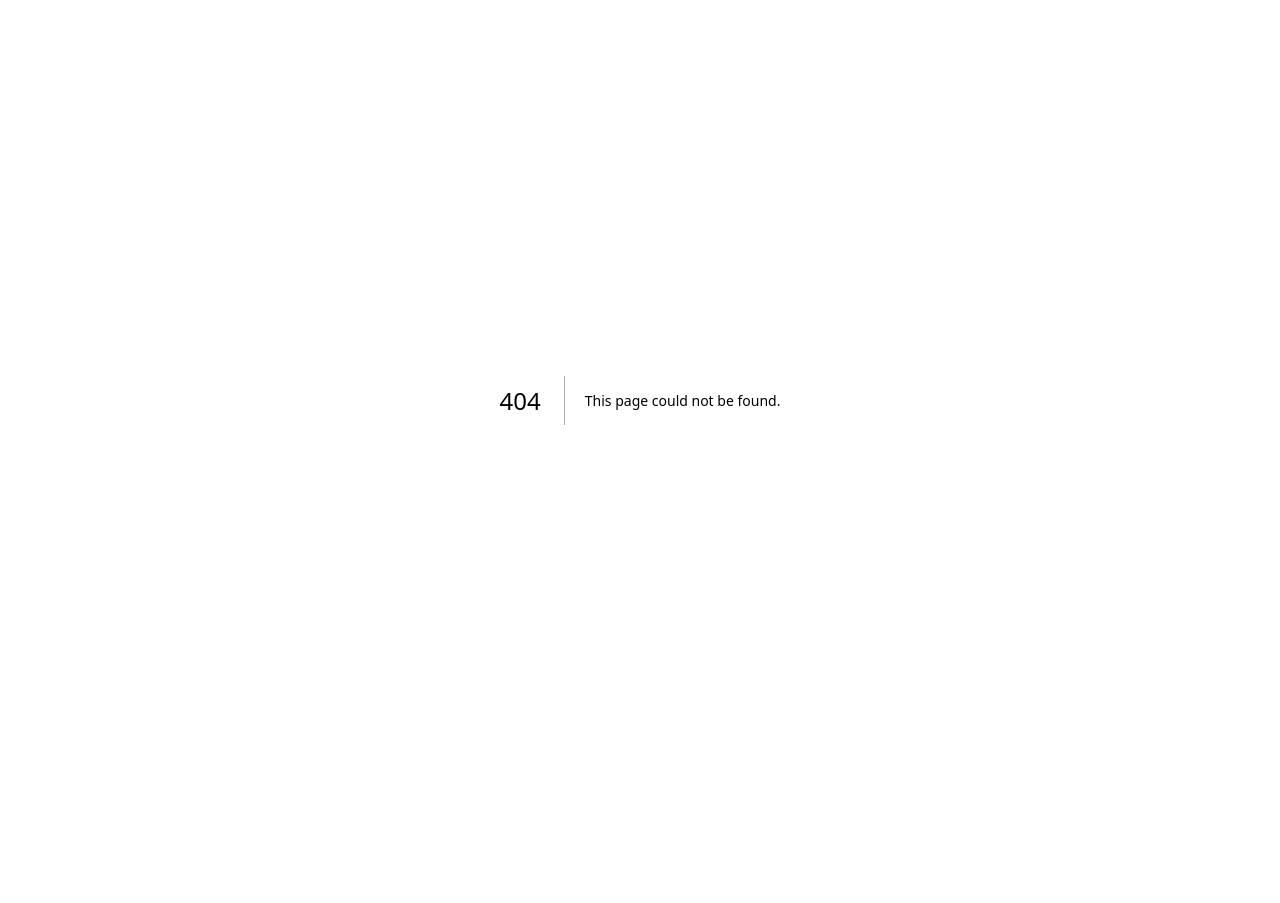
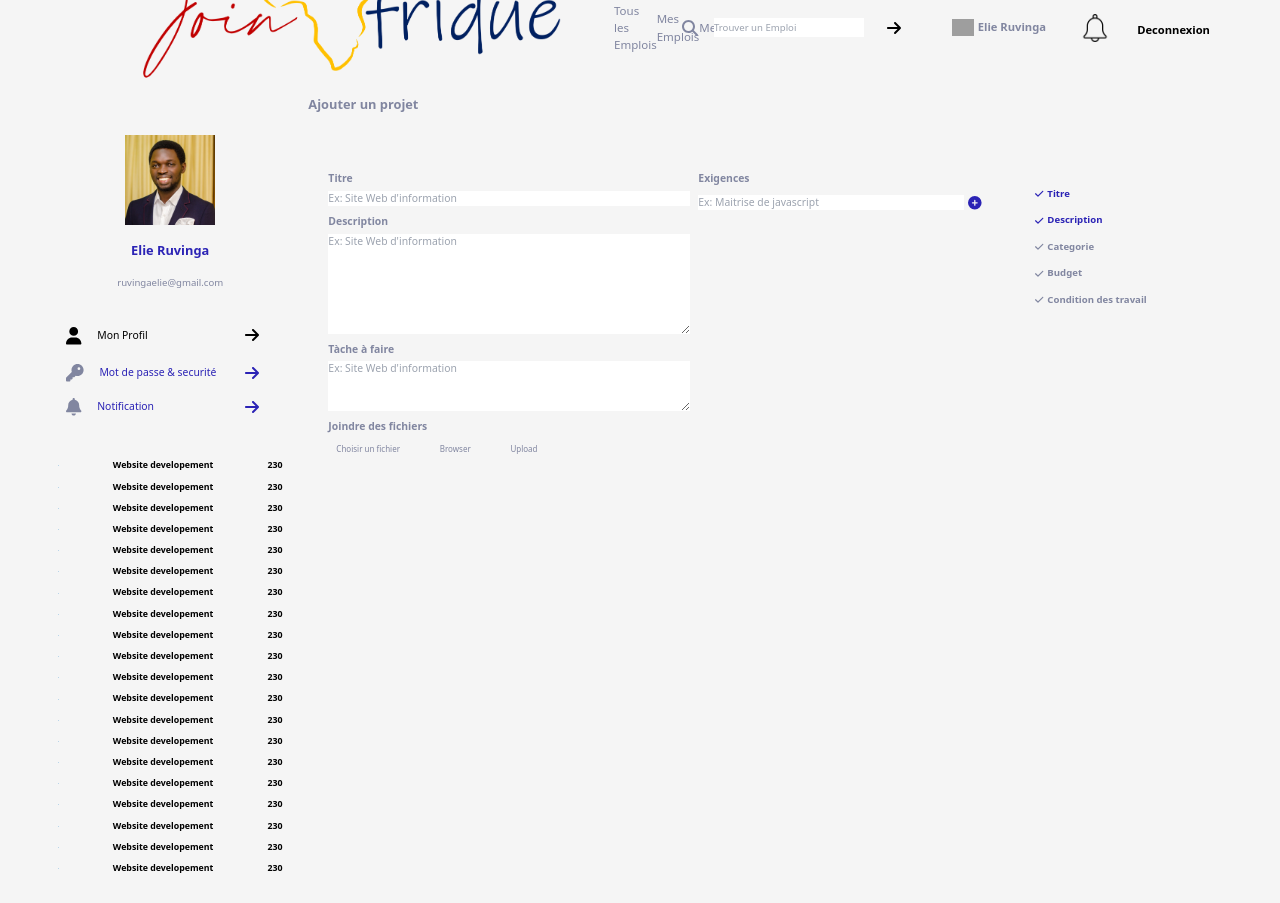
Before and after one commit to ERuvinga/join_afirik_client, a Next.js app: page /projet in a window 1280 px wide. Before the commit this address had no page. Before the commit the page ends 800 px from the top, so only its background shows below. Built offline with nearby package versions, Linux system fonts and the light colour scheme; grey boxes are pictures that could not be loaded.

Commit message:
add recoil in projet/page and use tabEcigence atom

```diff
--- a/src/Components/Menu/index.tsx
+++ b/src/Components/Menu/index.tsx
@@ -27,7 +27,7 @@
     ]
 
     return (
-        <div className='border w-[25%] flex flex-col items-center pt-20 space-y-4'>
+        <div className=' w-[25%] flex flex-col items-center pt-20 space-y-4'>
             <div className=' h-[90px] w-[90px] '>
                 <Image
                     src="/user.jpg"
@@ -58,7 +58,7 @@
                         </div>)
                 }
             </div>
-            <div className=' border Menu w-[90%] p-3 flex flex-col space-y-2'>
+            <div className=' Menu w-[90%] p-3 flex flex-col space-y-2'>
                 {
                     arrayWeb.map((value, index) =>
                         <div key={index} className='w-[100%] flex items-center justify-between'>
--- a/src/Components/State/index.ts
+++ b/src/Components/State/index.ts
@@ -7,3 +7,5 @@
         default: []
     }
 );
+
+export { ExigenceList };
--- a/src/pages/elie.tsx
+++ b/src/pages/projet.tsx
@@ -6,7 +6,21 @@
 import { FontAwesomeIcon } from '@fortawesome/react-fontawesome'
 import { faCheck, faMinusCircle, faPlusCircle } from '@fortawesome/free-solid-svg-icons'
 
+// recoil.js
+import { useRecoilState } from 'recoil';
+import { useState } from 'react';
+import { ExigenceList } from '../Components/State'
+
 const Elie = () => {
+    //hooks
+    let exigences: [] | any;
+    const [newExig, setNewExig] = useState('Ex: Maitrise de javascript');
+    const exigencesState = useRecoilState(ExigenceList);
+
+    //affectation
+    exigences = exigencesState[0];
+    const setExigence = exigencesState[1]
+
     const dataFilter = [
         {
             text: 'Titre',
@@ -30,12 +44,26 @@
         }
     ];
 
-    const dataExig = [
-        1, 2, 3, 4
-    ]
+    const addExigence = () => {
+        setExigence((lastExigenceTab: any) => [
+            ...lastExigenceTab,
+            {
+                value: newExig
+            }
+        ]);
+
+    };
+
+    const deleteExigence = (index: number) => {
+        let tabExigence = [...exigences];
+        tabExigence.splice(index, 1);
+        // update tab
+        setExigence(() => tabExigence);
+    }
 
     return (
         <>
+
             <Header />
             <Nav />
             <div className='w-[95%] mx-auto pb-4 flex justify-between'>
@@ -46,7 +74,7 @@
                     </div>
                     <div className=' w-[100%] mx-auto flex justify-between'>
                         <div className='ContDescrptproject w-[75%] p-4 flex'>
-                            <div className='flex flex-col  w-[55%] px-1 '>
+                            <div className='flex flex-col w-[55%] px-1 '>
                                 <span className='text-[.65em] text-[#8186A0] font-extrabold'>Titre</span>
                                 <div className='w-[100%] flex my-1 items-center'>
                                     <input className='text-[.65em] w-[100%] text-[#8186A0] font-normal inputExig' type='text' placeholder="Ex: Site Web d'information" />
@@ -70,22 +98,29 @@
                                 </div>
 
                             </div>
-                            <div className='flex flex-col w-[45%] h-[200px] px-1 '>
+                            <div className='flex flex-col w-[45%] px-1'>
                                 <span className='text-[.65em] text-[#8186A0] font-extrabold '>Exigences</span>
                                 <div className='flex flex-col w-[100%] my-1 space-y-1'>
                                     <span className='flex flex-col space-y-1'>
                                         {
-                                            dataExig.map((value, index) =>
+                                            exigences.map((item: any, index: any) =>
                                                 <div className='w-[100%] flex space-x-1 items-center' key={index}>
-                                                    <input className='text-[.65em] w-[90%] text-[#8186A0] font-normal inputExig' type='text' placeholder='Ex: Maitrise de javascript' />
-                                                    <FontAwesomeIcon className='text-[.85em] text-[#b52323]' icon={faMinusCircle} />
+                                                    <input className='text-[.65em] w-[90%] text-[#8186A0] font-normal inputExig'
+                                                        type='text'
+                                                        placeholder={item.value} />
+                                                    <FontAwesomeIcon className='text-[.85em] text-[#b52323]' icon={faMinusCircle} onClick={() => deleteExigence(index)} />
                                                 </div>)
                                         }
 
                                     </span>
                                     <div className='w-[100%] flex space-x-1 items-center'>
-                                        <input className='text-[.65em] w-[90%] text-[#8186A0] font-normal inputExig' type='text' placeholder='Ex: Maitrise de javascript' />
-                                        <FontAwesomeIcon className='text-[.85em] text-[#2b23b5]' icon={faPlusCircle} />
+                                        <input className='text-[.65em] w-[90%] text-[#8186A0] font-normal inputExig'
+                                            type='text'
+                                            placeholder='Ex: Maitrise de javascript'
+                                            onChange={(event) => {
+                                                console.log(event.target.value)
+                                            }} />
+                                        <FontAwesomeIcon className='text-[.85em] text-[#2b23b5]' icon={faPlusCircle} onClick={addExigence} />
                                     </div>
                                 </div>
 
--- a/src/styles/globals.css
+++ b/src/styles/globals.css
@@ -5,7 +5,7 @@
 /* other class*/
 @import '../styles/NavBar.css';
 @import '../styles/Leading.css';
-@import '../styles/elie.css';
+@import '../styles/projet.css';
 
 body {
   width: 100%;
```
Also changed, not shown: src/styles/projet.css (renamed from src/styles/elie.css).
